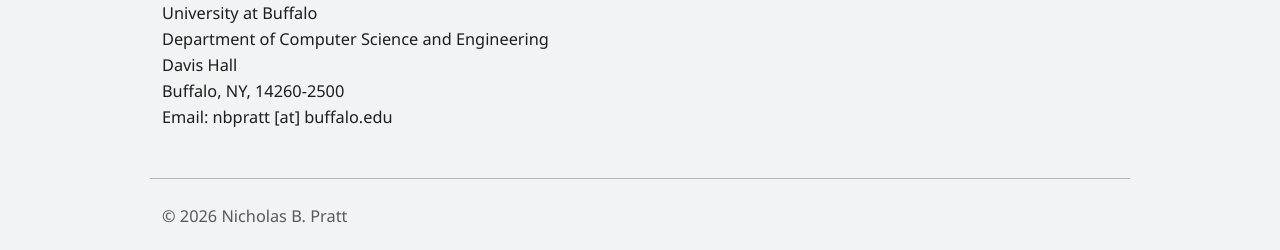
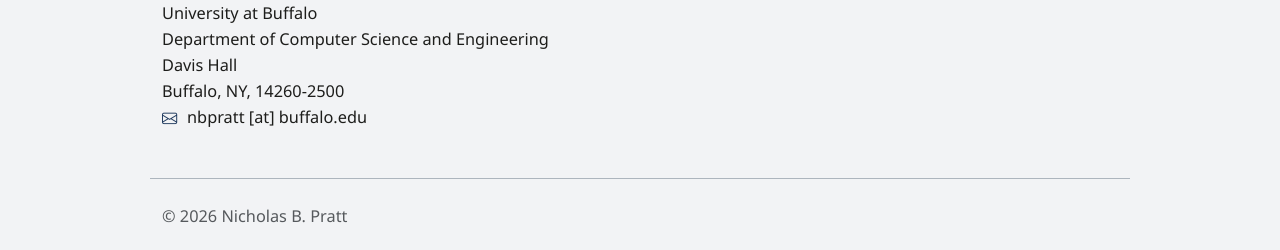
Before and after one commit to pratt-83/nicholasbpratt, a Jekyll site: the page built from index.md, in a window 1280 px wide and 1224 px high. Shown: the part 971-1221 px from the top of the window. Built offline with Jekyll 4.4.1, drawn with Linux system fonts in a browser that asks for light colours.

Commit message:
updates to styles and cv

```diff
--- a/assets/css/main.css
+++ b/assets/css/main.css
@@ -57,6 +57,14 @@
   font-size: 1rem;
   line-height: 1;
   vertical-align: -0.08em;
+}
+
+.email-icon {
+  font-size: 0.95rem;
+  line-height: 1;
+  vertical-align: -0.08em;
+  margin-right: 0.35rem;
+  color: var(--accent);
 }
 
 .nav-tabs-wrap .nav-link {
--- a/index.md
+++ b/index.md
@@ -47,5 +47,5 @@
   <p class="mb-0">{{ profile.department }}</p>
   <p class="mb-0">{{ profile.address_line1 }}</p>
   <p class="mb-0">{{ profile.address_line2 }}</p>
-  <p class="mb-0">Email: {{ profile.email }}</p>
+  <p class="mb-0"><i class="bi bi-envelope email-icon" aria-hidden="true"></i><span class="visually-hidden">Email:</span> {{ profile.email }}</p>
 </section>
```
Also changed, not shown: 7 other files.
